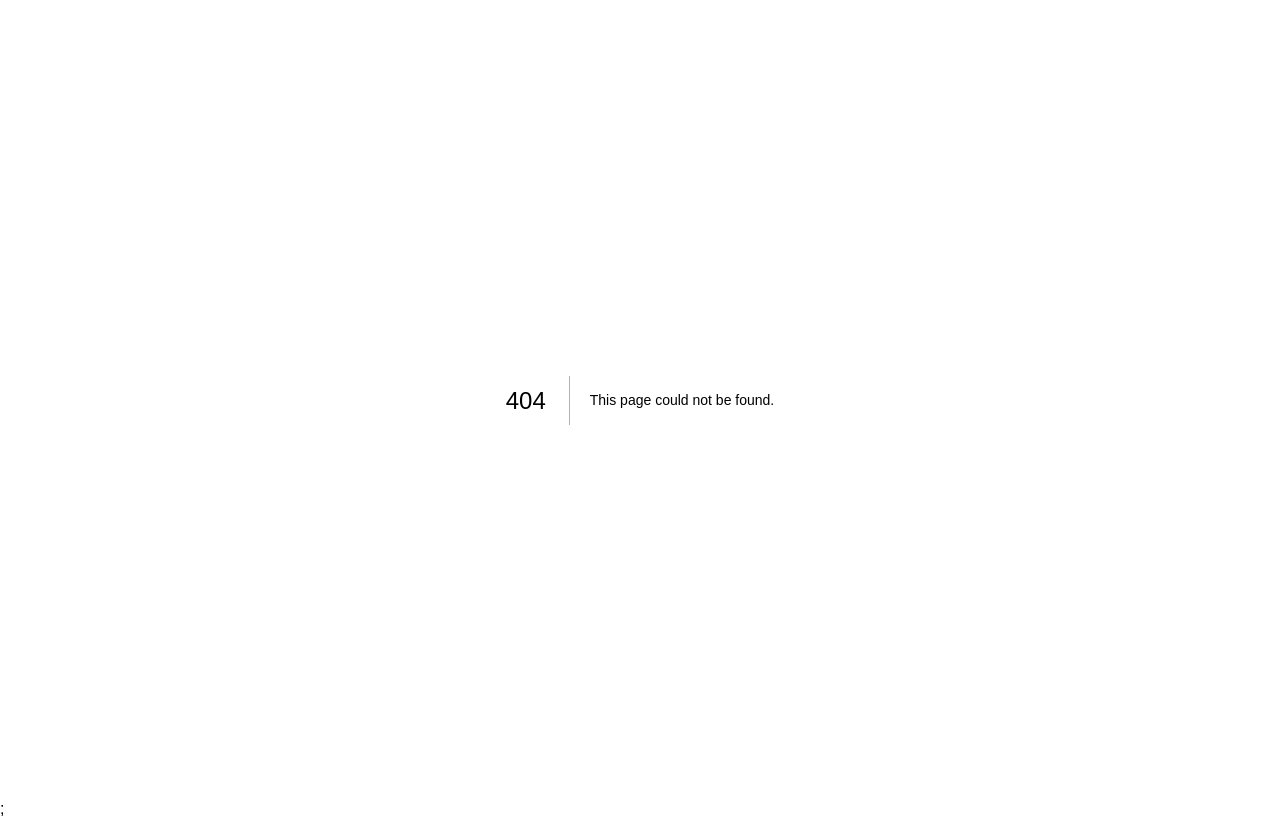
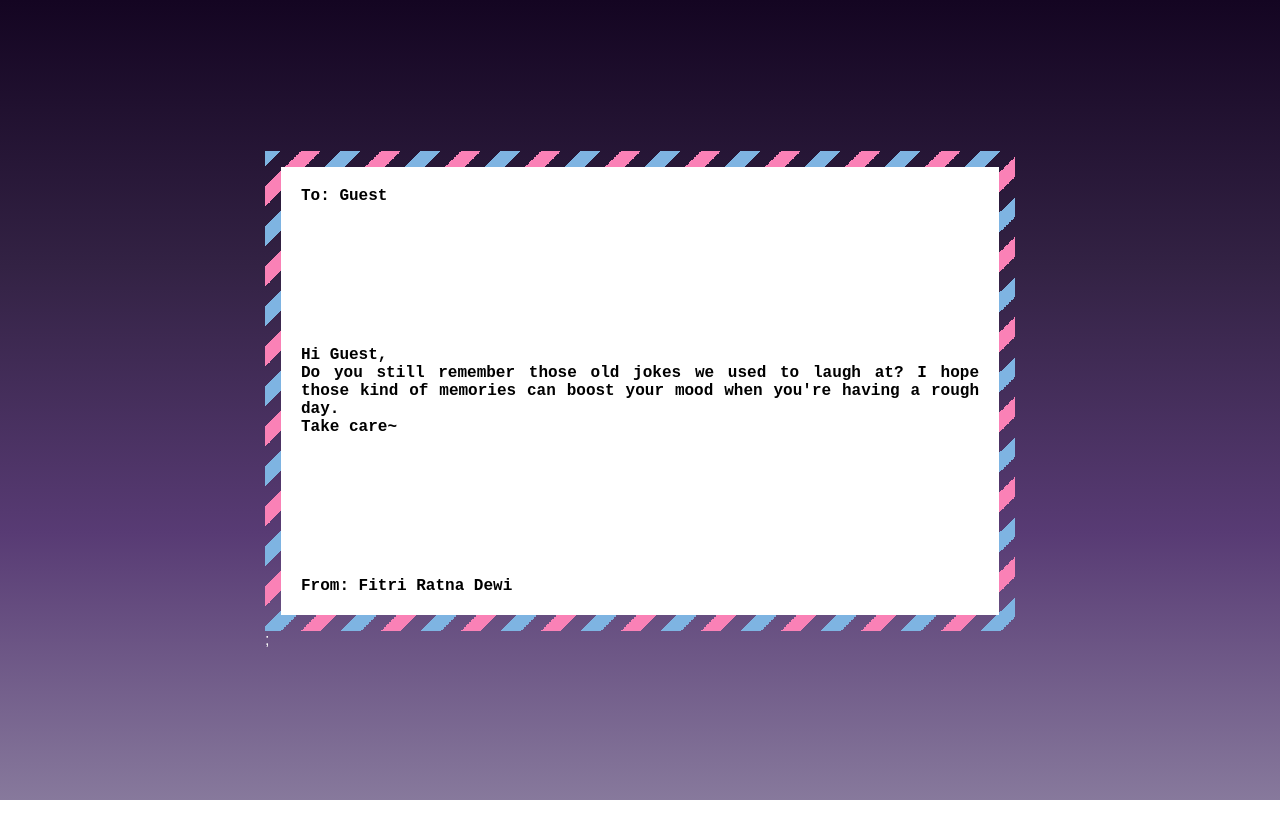
Before and after one commit to fitrirdz/eid-greeting, a Next.js app: page /message in a window 1280 px wide. Before the commit this address had no page. Built offline with nearby package versions, Linux system fonts and the light colour scheme.

Commit message:
create message page

```diff
--- a/pages/_app.tsx
+++ b/pages/_app.tsx
@@ -1,4 +1,5 @@
 import '@/styles/home.css';
+import '@/styles/message.css';
 import type { AppProps } from 'next/app';
 import Head from 'next/head';
 
--- /dev/null
+++ b/pages/message.tsx
@@ -0,0 +1,83 @@
+import React, { useEffect, useRef, useState } from 'react';
+
+const Message = () => {
+  const cardRef = useRef<HTMLDivElement>(null);
+  const cardWidth = 500;
+  const degIncrement = 3;
+
+  const [messageData, setMessageData] = useState({
+    destination: '',
+    nama: '',
+    message: '',
+    note: '',
+  });
+
+  const getRotateDeg = (input: number) => {
+    if (input < cardWidth * 0.33) {
+      return `-${degIncrement * 3}deg`;
+    } else if (input < cardWidth * 0.5) {
+      return `-${degIncrement}deg`;
+    } else if (input < cardWidth * 0.66) {
+      return `${degIncrement}deg`;
+    } else {
+      return `${degIncrement * 3}deg`;
+    }
+  };
+
+  const onMouseMove = (event: React.MouseEvent<HTMLDivElement, MouseEvent>) => {
+    if (!cardRef.current) return;
+
+    const rect = cardRef.current.getBoundingClientRect();
+    const rotateX = getRotateDeg(event.clientY - rect.top);
+    const rotateY = getRotateDeg(event.clientX - rect.left);
+
+    cardRef.current.style.transform = `rotateX(${rotateX}) rotateY(${rotateY})`;
+  };
+
+  const onMouseLeave = () => {
+    if (cardRef.current) {
+      cardRef.current.style.transform = 'none';
+    }
+  };
+
+  useEffect(() => {
+    const getRandomId = async () => {
+      try {
+        const response = await fetch('/messages.json');
+        const json = await response.json();
+        const id = Math.floor(Math.random() * json.length);
+        const name = sessionStorage.getItem('nama') || 'Guest';
+
+        setMessageData({
+          destination: `To: ${name}`,
+          nama: `Hi ${name},`,
+          message: json[id].message,
+          note: json[id].note,
+        });
+      } catch (error) {
+        console.error('Failed to load messages:', error);
+      }
+    };
+
+    getRandomId();
+  }, []);
+
+  return (
+    <div
+      ref={cardRef}
+      className='card'
+      onMouseMove={onMouseMove}
+      onMouseLeave={onMouseLeave}
+    >
+      <p>{messageData.destination}</p>
+      <div>
+        <p>{messageData.nama}</p>
+        <p>{messageData.message}</p>
+        <p>{messageData.note}</p>
+      </div>
+      <p>From: Fitri Ratna Dewi</p>
+    </div>
+  );
+};
+
+export default Message;
--- /dev/null
+++ b/public/messages.json
@@ -0,0 +1,30 @@
+[
+  {
+    "message": "Do you still remember those old jokes we used to laugh at? I hope those kind of memories can boost your mood when you're having a rough day.",
+    "note": "Take care~"
+  },
+  {
+    "message": "I really like being around you. I hope your days will always be filled with blessings and you always find ways to be grateful.",
+    "note": "See you later~"
+  },
+  {
+    "message": "Let's live in the present.",
+    "note": "Together we are stronger~"
+  },
+  {
+    "message": "As Dr. Lauren Fogel Mersy said: 'Deep breathing is our nervous system’s love language.'",
+    "note": "Keep breathing~"
+  },
+  {
+    "message": "I'm sorry if I have ever left bruises on your body, or wounds in your heart, or even scars on your mind.",
+    "note": "I really am sorry~"
+  },
+  {
+    "message": "There is a saying that 'Vulnerability sounds like truth and feels like courage. Truth and courage aren’t always comfortable, but they're never weakness.'",
+    "note": "Keep up the good work~"
+  },
+  {
+    "message": "Somewhere, somehow, someone feels happy just knowing you're alive.",
+    "note": "Be and keep the genuine people around~"
+  }
+]
```
Also changed, not shown: messages.json (added, +30 -0 lines).
